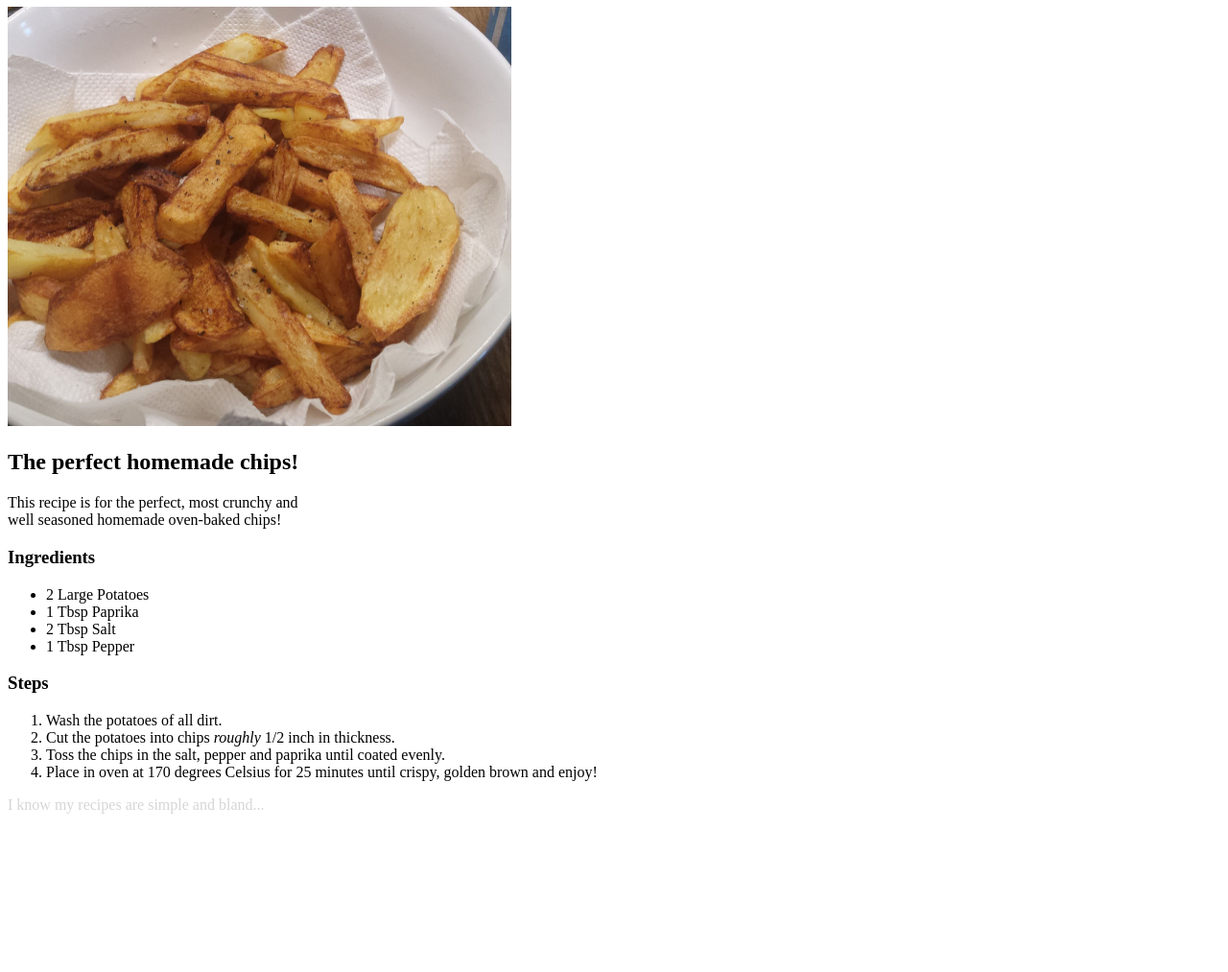
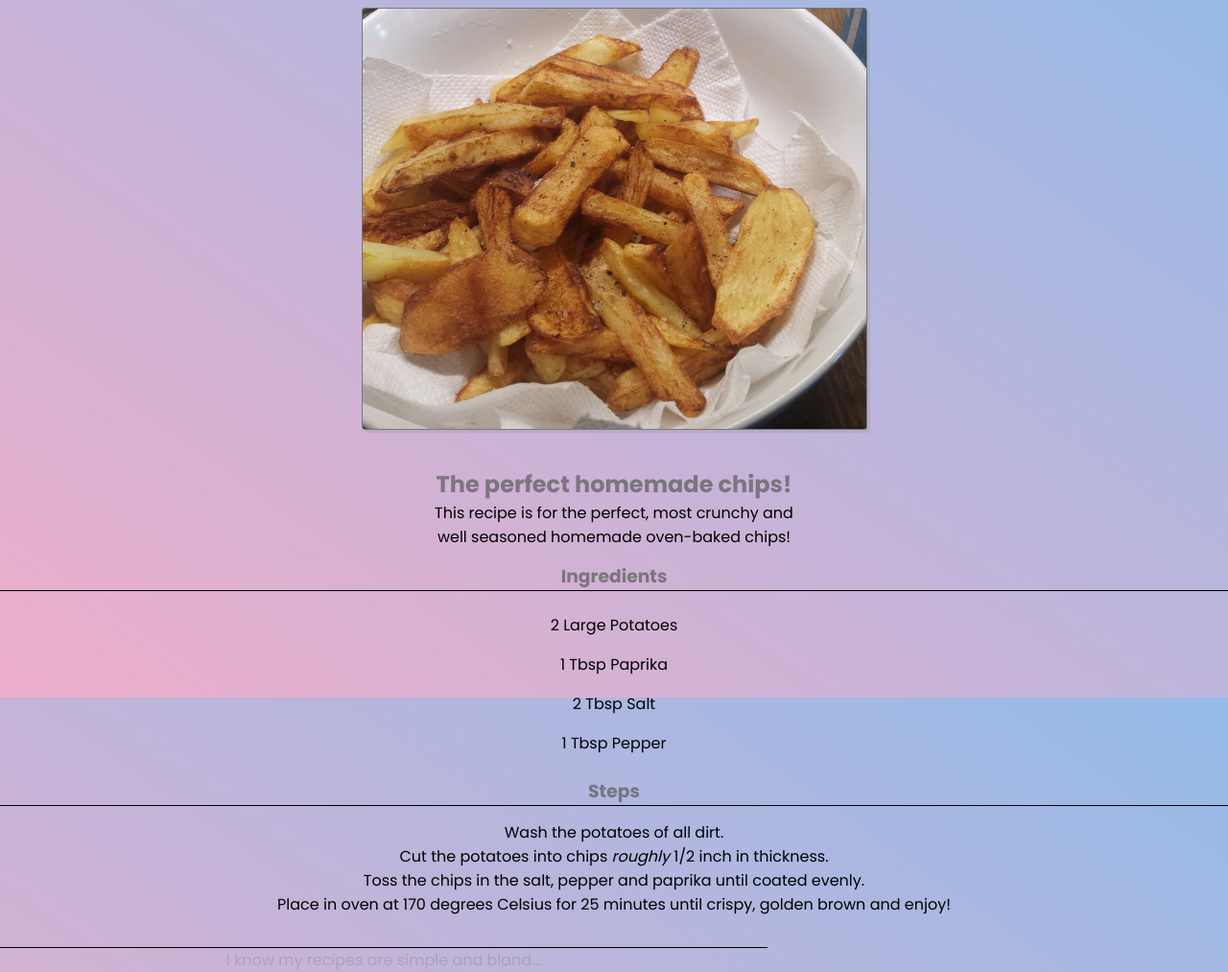
Before and after one commit to CharlieHaynes/odin-recipes, a plain HTML site: page recipes/homemade-chips.html in a window 1280 px wide. Shown: the part 73-1086 px from the top of the page at 96% size. Before the commit the page ends 937 px from the top, so only its background shows below. Drawn offline with Linux system fonts and the light colour scheme.

Commit message:
Added CSS styling
Changed due to TOP assignment (https://www.theodinproject.com/lessons/foundations-the-cascade)

```diff
--- a/recipes/homemade-chips.html
+++ b/recipes/homemade-chips.html
@@ -2,30 +2,32 @@
 <html lang="en">
   <head>
     <meta charset="UTF-8" />
+    <link rel="stylesheet" href="../style.css">
     <title>Homemade Chips | Recipe</title>
   </head>
   <body>
-    <h1>Homemade Chips Recipe</h1>
+    <h1 class="title"><a href="../index.html" class="link">Odin Recipes</a> - Homemade Chips Recipe</h1>
     <img
+      class="image"
       src="../images/homemade-chips.jpg"
       alt="Homemade chips"
       width="525"
       height="437.5"
     />
-    <h2>The perfect homemade chips!</h2>
+    <h2 class="subtitle">The perfect homemade chips!</h2>
     <p>
       This recipe is for the perfect, most crunchy and <br />
       well seasoned homemade oven-baked chips!
     </p>
-    <h3>Ingredients</h3>
-    <ul>
+    <h3 class="subheader">Ingredients</h3>
+    <ul class="ul-list">
       <li>2 Large Potatoes</li>
       <li>1 Tbsp Paprika</li>
       <li>2 Tbsp Salt</li>
       <li>1 Tbsp Pepper</li>
     </ul>
-    <h3>Steps</h3>
-    <ol>
+    <h3 class="subheader">Steps</h3>
+    <ol class="ol-list">
       <li>Wash the potatoes of all dirt.</li>
       <li>
         Cut the potatoes into chips <em>roughly</em> 1/2 inch in thickness.
@@ -38,7 +40,7 @@
         brown and enjoy!
       </li>
     </ol>
-    <footer>
+    <footer class="footer">
       <p style="color: rgba(120, 120, 120, 0.3)">
         I know my recipes are simple and bland...
       </p>
--- /dev/null
+++ b/style.css
@@ -0,0 +1,90 @@
+@import url('https://fonts.googleapis.com/css2?family=Poppins:wght@200;400;700&display=swap');
+
+* {
+  margin: 0;
+  padding: 0;
+}
+
+body {
+  font-family: 'Poppins', sans-serif;
+  text-align: center;
+  height: 100vh;
+  overflow-x: hidden;
+  width: auto;
+  background: linear-gradient(35deg, #eeaeca, #94bbe9);
+  background-size: cover;
+  background-repeat: no-repeat;
+  background-attachment: fixed;
+}
+
+.title {
+  border-bottom: 1px solid black;
+  margin-bottom: 2rem;
+  color: rgba(90, 90, 90, 0.7)
+}
+
+.ul-list {
+  list-style: none;
+}
+
+.ul-list li {
+  padding: 0.5em 0;
+}
+
+.link {
+  text-decoration: none;
+  color: rgba(90, 90, 90, 0.7);
+}
+
+.link:hover {
+  color: rgba(255, 255, 255, 0.7);
+}
+
+.recipe-list {
+  margin: 0.3em 0;
+}
+
+.link.recipe{
+  text-decoration: none;
+  color: white;
+  background-color: rgba(0, 0, 0, 0.05);
+  padding: 0.5em;
+  border: 2px solid rgba(90, 90, 90, 0.7);
+  border-radius: 5px;
+}
+
+.recipe-link:hover {
+  color: rgba(90, 90, 90, 0.7);
+  background: linear-gradient(205deg, #eeaeca, #94bbe9);
+}
+
+.image {
+  border: 1px solid rgba(90, 90, 90, 0.7);
+  border-radius: 3px;
+  box-shadow: 3px 3px rgba(150, 150, 150, 0.3);
+}
+
+.subtitle {
+  margin-top: 2rem;
+  color: rgba(90, 90, 90, 0.7)
+}
+
+.subheader {
+  margin: 0.8em 0;
+  border-bottom: 1px solid black;
+  color: rgba(90, 90, 90, 0.7);
+}
+
+.footer {
+  width: 100vh;
+  position: relative;
+  margin-top: 2rem;
+  bottom: 0px;
+  border-top: 1px solid black;
+}
+
+.footer p {
+  color: rgba(150, 150, 150, 0.45);
+  text-align: center;
+  margin: auto;
+}
```
Also changed, not shown: index.html (+20 -9 lines), recipes/chicken-fillets.html (+9 -7 lines), recipes/scrambled-eggs.html (+9 -7 lines).
